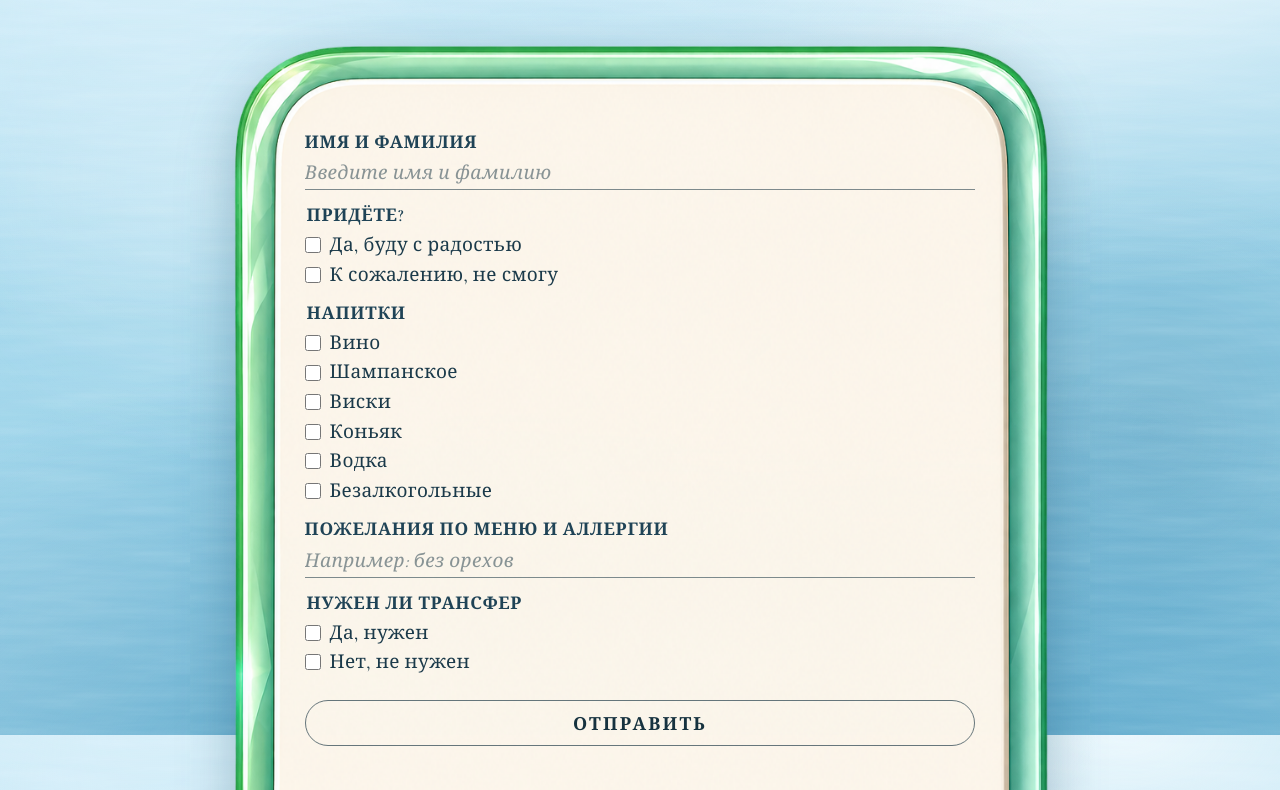
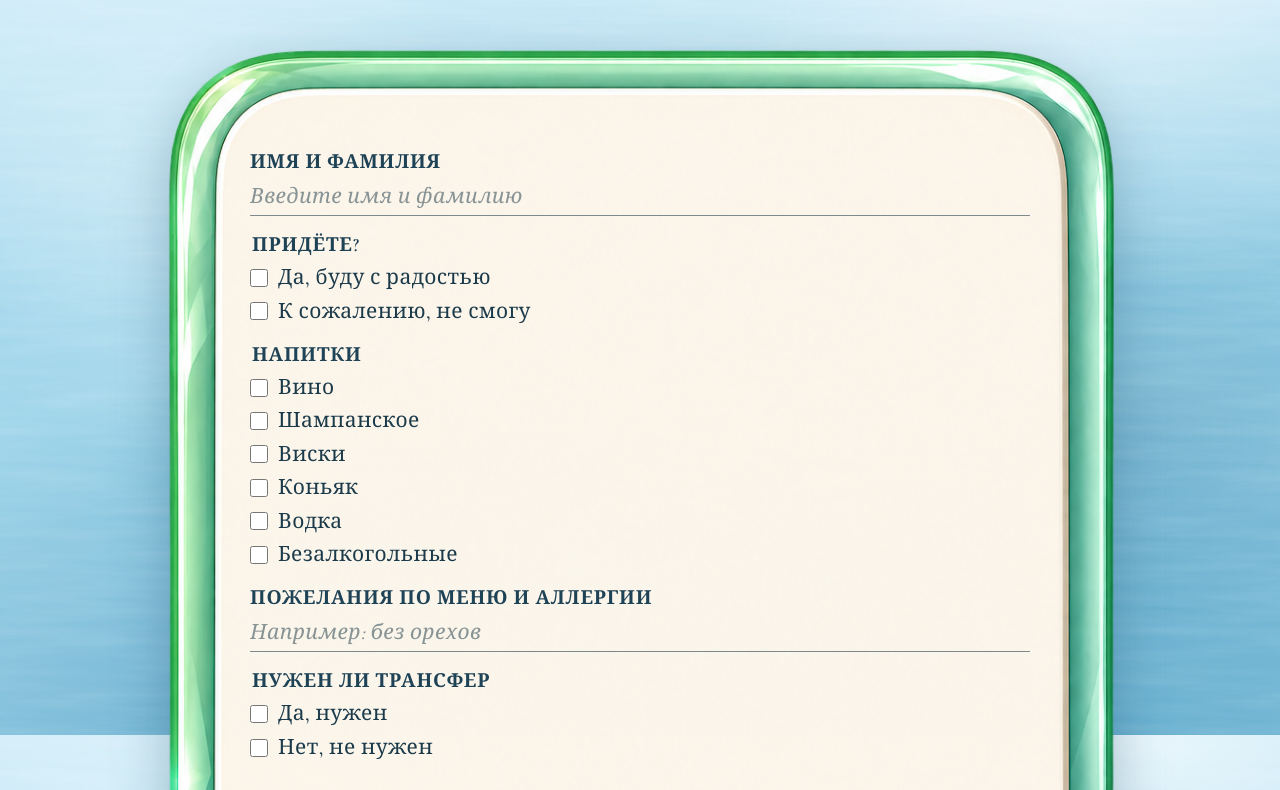
Before and after one commit to wedding-love/sims4, a plain HTML site: page index.html in a window 1280 px wide. Shown: the part 5665-6455 px from the top of the page. Drawn offline with nearby package versions, Linux system fonts and the light colour scheme.

Commit message:
Update index.html

```diff
--- a/index.html
+++ b/index.html
@@ -80,7 +80,7 @@
     .page {
       position: relative;
       z-index: 1;
-      width: min(100%, 1000px);
+      width: min(100%, 1080px);
       min-height: 100vh;
       margin: 0 auto;
       padding: 40px 20px 56px;
@@ -433,10 +433,10 @@
       letter-spacing: .012em;
     }
 
-    /* ── рамка с формой поверх фото (увеличена) ── */
+    /* ── рамка с формой поверх фото (ещё шире) ── */
     .rsvp-frame {
       position: relative;
-      width: min(100%, 860px);
+      width: min(100%, 1000px);
       margin: 22px auto 0;
       animation: zoomFade 1.2s cubic-bezier(.22, .8, .3, 1) 1.68s both;
     }
@@ -457,10 +457,10 @@
       display: flex;
       flex-direction: column;
       justify-content: flex-start;
-      gap: clamp(8px, 1.9vw, 14px);
+      gap: clamp(10px, 2.1vw, 16px);
       color: #16323f;
       font-family: "Cormorant Garamond", Georgia, serif;
-      font-size: clamp(14px, 2vw, 19px);
+      font-size: clamp(16px, 2.1vw, 21px);
       font-weight: 500;
       line-height: 1.35;
       letter-spacing: .02em;
@@ -477,7 +477,7 @@
 
     .rsvp-label {
       display: block;
-      margin: 0 0 4px;
+      margin: 0 0 5px;
       color: #1f4356;
       font-weight: 600;
       letter-spacing: .04em;
@@ -489,7 +489,7 @@
     .rsvp-input {
       display: block;
       width: 100%;
-      padding: 3px 0 5px;
+      padding: 4px 0 6px;
       border: 0;
       border-bottom: 1px solid rgba(22, 50, 63, .55);
       background: transparent;
@@ -515,14 +515,14 @@
     .rsvp-options {
       display: flex;
       flex-direction: column;
-      gap: 3px;
+      gap: 4px;
       width: 100%;
     }
 
     .rsvp-check {
       display: flex;
       align-items: center;
-      gap: 9px;
+      gap: 10px;
       width: 100%;
       cursor: pointer;
       font-size: 1em;
@@ -536,8 +536,8 @@
 
     .rsvp-check input[type="checkbox"] {
       flex: none;
-      width: 16px;
-      height: 16px;
+      width: 18px;
+      height: 18px;
       margin: 0;
       accent-color: #35697f;
       cursor: pointer;
@@ -547,11 +547,11 @@
       display: inline-block;
     }
 
-    /* кнопка отправки */
+    /* кнопка отправки — короткая, по центру */
     .rsvp-submit {
-      margin: 10px 0 0;
-      width: 100%;
-      padding: 10px 14px;
+      align-self: center;
+      margin: 14px 0 0;
+      padding: 11px 40px;
       border: 1px solid rgba(22, 50, 63, .65);
       border-radius: 999px;
       background: transparent;
@@ -603,8 +603,9 @@
       .wishes-wrap { margin-top: 10px; }
       .rsvp { margin-top: 32px; padding: 0 4px; }
       .rsvp-frame { margin-top: 16px; }
-      .rsvp-form { padding: 12% 10% 8% 10%; gap: 7px; font-size: 13px; }
-      .rsvp-check input[type="checkbox"] { width: 15px; height: 15px; }
+      .rsvp-form { padding: 12% 10% 8% 10%; gap: 8px; font-size: 14px; }
+      .rsvp-check input[type="checkbox"] { width: 16px; height: 16px; }
+      .rsvp-submit { padding: 9px 28px; }
     }
 
     @media (prefers-reduced-motion: reduce) {
```
